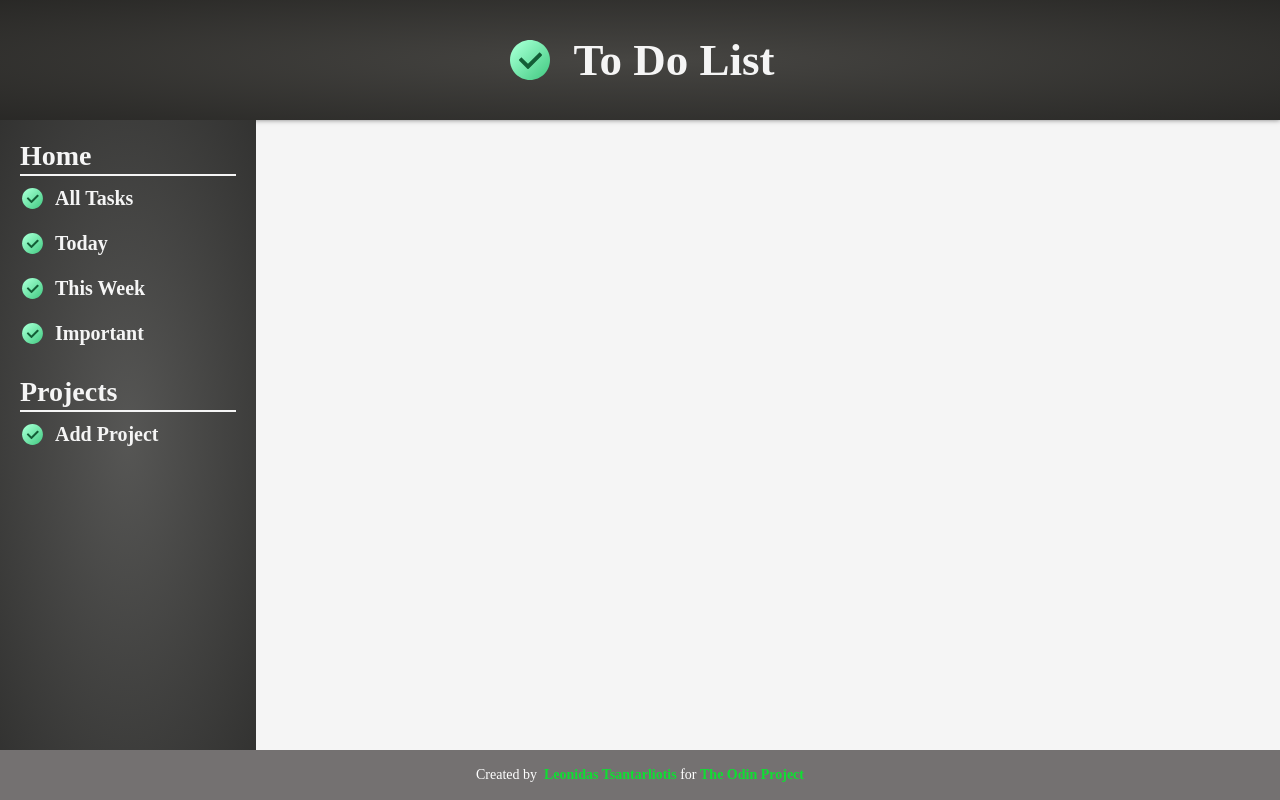
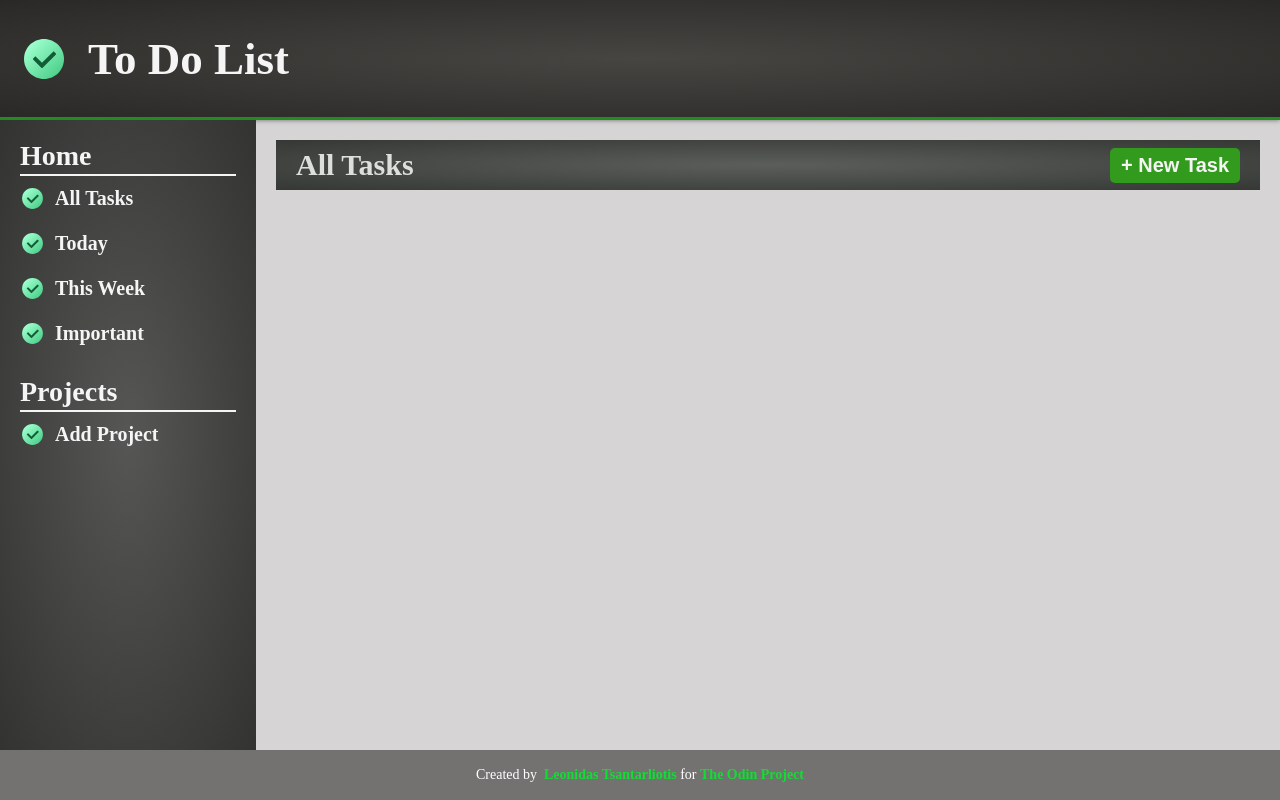
Before and after one commit to leo-tsant/TheOdinProject, a website built with webpack: page full-stack-javascript/to-do-list/src/template.html in a window 1280 px wide. Built offline with nearby package versions, Linux system fonts and the light colour scheme.

Commit message:
Added event listeners to home sidebar icons

```diff
--- /dev/null
+++ b/full-stack-javascript/to-do-list/src/components/all-tasks.js
@@ -0,0 +1,17 @@
+const allTasks = () => {
+    const content = document.querySelector(".content");
+
+    const header = document.createElement("div");
+    header.classList.add("content-header");
+    header.textContent = "All Tasks";
+
+    const addNewTaskButton = document.createElement("button");
+    addNewTaskButton.classList.add("add-new-task-button");
+    addNewTaskButton.textContent = "+ New Task";
+
+    header.appendChild(addNewTaskButton);
+
+    content.appendChild(header);
+};
+
+export default allTasks;
--- /dev/null
+++ b/full-stack-javascript/to-do-list/src/components/important.js
@@ -0,0 +1,11 @@
+const important = () => {
+    const content = document.querySelector(".content");
+
+    const header = document.createElement("div");
+    header.classList.add("content-header");
+    header.textContent = "Important";
+
+    content.appendChild(header);
+};
+
+export default important;
--- a/full-stack-javascript/to-do-list/src/components/load-page.js
+++ b/full-stack-javascript/to-do-list/src/components/load-page.js
@@ -1,3 +1,4 @@
+import home from "../../../restaurant-page/src/components/home";
 import checkmarkIcon from "../images/checkmark.svg";
 
 const loadPage = () => {
@@ -22,6 +23,7 @@ const loadPage = () => {
 
     // Home List
     const homeList = document.createElement("div");
+    homeList.classList.add("sidebar-list");
     const homeListTitle = document.createElement("div");
     homeListTitle.classList.add("sidebar-title");
     homeListTitle.textContent = "Home";
@@ -29,6 +31,7 @@ const loadPage = () => {
     const homeListItems = document.createElement("ul");
 
     const homeListItemsAllTasks = document.createElement("li");
+    homeListItemsAllTasks.id = "all-tasks";
     homeListItemsAllTasks.classList.add("sidebar-item");
     const homeListItemsAllTasksText = document.createElement("div");
     homeListItemsAllTasksText.classList.add("sidebar-item-text");
@@ -42,6 +45,7 @@ const loadPage = () => {
     homeListItems.appendChild(homeListItemsAllTasks);
 
     const homeListItemsToday = document.createElement("li");
+    homeListItemsToday.id = "today";
     homeListItemsToday.classList.add("sidebar-item");
     const homeListItemsTodayText = document.createElement("div");
     homeListItemsTodayText.classList.add("sidebar-item-text");
@@ -55,6 +59,7 @@ const loadPage = () => {
     homeListItems.appendChild(homeListItemsToday);
 
     const homeListItemsThisWeek = document.createElement("li");
+    homeListItemsThisWeek.id = "this-week";
     homeListItemsThisWeek.classList.add("sidebar-item");
     const homeListItemsThisWeekText = document.createElement("div");
     homeListItemsThisWeekText.classList.add("sidebar-item-text");
@@ -68,6 +73,7 @@ const loadPage = () => {
     homeListItems.appendChild(homeListItemsThisWeek);
 
     const homeListItemsImportant = document.createElement("li");
+    homeListItemsImportant.id = "important";
     homeListItemsImportant.classList.add("sidebar-item");
     const homeListItemsImportantText = document.createElement("div");
     homeListItemsImportantText.classList.add("sidebar-item-text");
@@ -82,6 +88,7 @@ const loadPage = () => {
 
     // Projects List
     const projectsList = document.createElement("div");
+    projectsList.classList.add("sidebar-list");
     const projectsListTitle = document.createElement("div");
     projectsListTitle.textContent = "Projects";
     projectsListTitle.classList.add("sidebar-title");
--- /dev/null
+++ b/full-stack-javascript/to-do-list/src/components/this-week.js
@@ -0,0 +1,11 @@
+const thisWeek = () => {
+    const content = document.querySelector(".content");
+
+    const header = document.createElement("div");
+    header.classList.add("content-header");
+    header.textContent = "This Week";
+
+    content.appendChild(header);
+};
+
+export default thisWeek;
--- /dev/null
+++ b/full-stack-javascript/to-do-list/src/components/to-dos.js
@@ -0,0 +1,12 @@
+const createToDoItem = (title, description, dueDate, priority) => {
+    const toDoItem = {
+        title: title,
+        description: description,
+        dueDate: dueDate,
+        priority: priority,
+    };
+
+    return toDoItem;
+};
+
+export default createToDoItem;
--- /dev/null
+++ b/full-stack-javascript/to-do-list/src/components/today.js
@@ -0,0 +1,11 @@
+const today = () => {
+    const content = document.querySelector(".content");
+
+    const header = document.createElement("div");
+    header.classList.add("content-header");
+    header.textContent = "Today";
+
+    content.appendChild(header);
+};
+
+export default today;
--- a/full-stack-javascript/to-do-list/src/index.js
+++ b/full-stack-javascript/to-do-list/src/index.js
@@ -1,4 +1,33 @@
 import "./styles/style.css";
 import loadPage from "./components/load-page.js";
+import createToDoItem from "./components/to-dos";
+import allTasks from "./components/all-tasks";
+import today from "./components/today";
+import thisWeek from "./components/this-week";
+import important from "./components/important";
 
+// const toDoItem = createToDoItem("Workout", "Go to the gym", `${new Date().toLocaleString()}`, "Priority");
 loadPage();
+
+const content = document.querySelector(".content");
+const allTasksTab = document.getElementById("all-tasks");
+const todayTab = document.getElementById("today");
+const thisWeekTab = document.getElementById("this-week");
+const importantTab = document.getElementById("important");
+
+let firstLoad = true;
+
+function handleTabClick(callback) {
+    content.innerHTML = "";
+    callback();
+}
+
+allTasksTab.addEventListener("click", () => handleTabClick(allTasks));
+todayTab.addEventListener("click", () => handleTabClick(today));
+thisWeekTab.addEventListener("click", () => handleTabClick(thisWeek));
+importantTab.addEventListener("click", () => handleTabClick(important));
+
+if (firstLoad) {
+    handleTabClick(allTasks);
+    firstLoad = false;
+}
--- a/full-stack-javascript/to-do-list/src/styles/style.css
+++ b/full-stack-javascript/to-do-list/src/styles/style.css
@@ -5,7 +5,7 @@
 }
 
 body {
-    background-color: #f5f5f5;
+    background-color: #d6d4d4;
     min-height: 100vh;
 }
 
@@ -24,7 +24,7 @@ ul {
     grid-row: 1 / 2;
     grid-column: 1 / 3;
     display: flex;
-    justify-content: center;
+    justify-content: flex-start;
     align-items: center;
     gap: 20px;
     background: #777570 radial-gradient(rgba(22, 22, 21, 0.5), rgba(8, 8, 7, 0.7));
@@ -32,6 +32,8 @@ ul {
     color: #f5f5f5;
     font-size: 45px;
     font-weight: 600;
+    border-bottom: 3px solid forestgreen;
+    padding: 0 20px;
 }
 
 .sidebar {
@@ -79,6 +81,40 @@ ul {
 .content {
     grid-row: 2 / 3;
     grid-column: 2 / 3;
+    padding: 20px;
+    display: grid;
+    grid-template-rows: 50px 1fr;
+    justify-items: center;
+}
+
+.content-header {
+    display: flex;
+    justify-content: space-between;
+    align-items: center;
+    font-size: 30px;
+    font-weight: 600;
+    color: #dce0db;
+    background: #a0a7a0 radial-gradient(rgba(22, 22, 21, 0.5), rgba(8, 8, 7, 0.7));
+    width: 100%;
+    padding: 0 20px;
+}
+
+.add-new-task-button {
+    background-color: #329b1d;
+    color: #f5f5f5;
+    height: 35px;
+    width: 130px;
+    font-size: 20px;
+    font-weight: 600;
+    padding: 5px;
+    border-radius: 5px;
+    border: none;
+    cursor: pointer;
+    transition: all 0.3s ease;
+}
+
+.add-new-task-button:hover {
+    background-color: #1b6e0a;
 }
 
 .footer {
```
